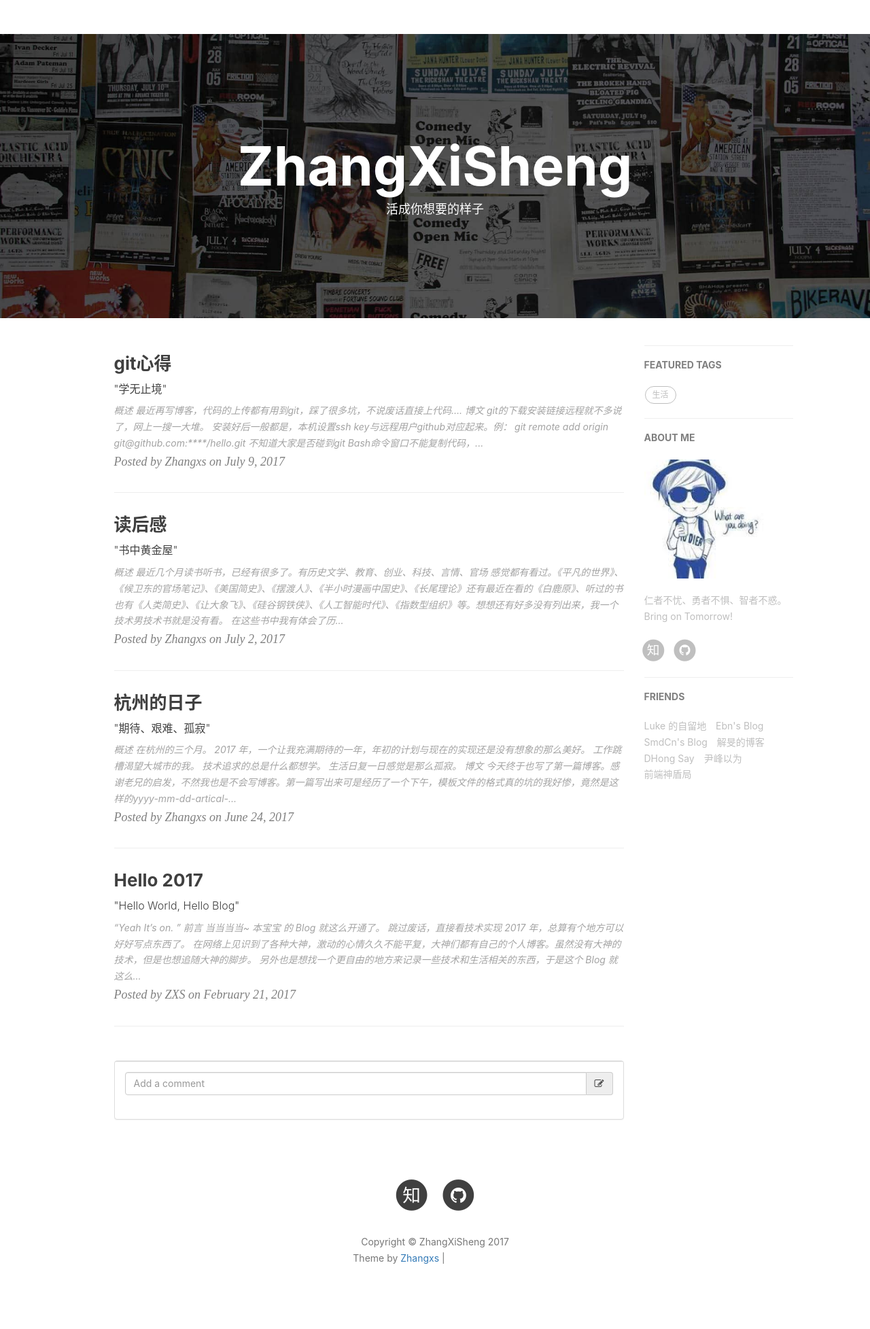
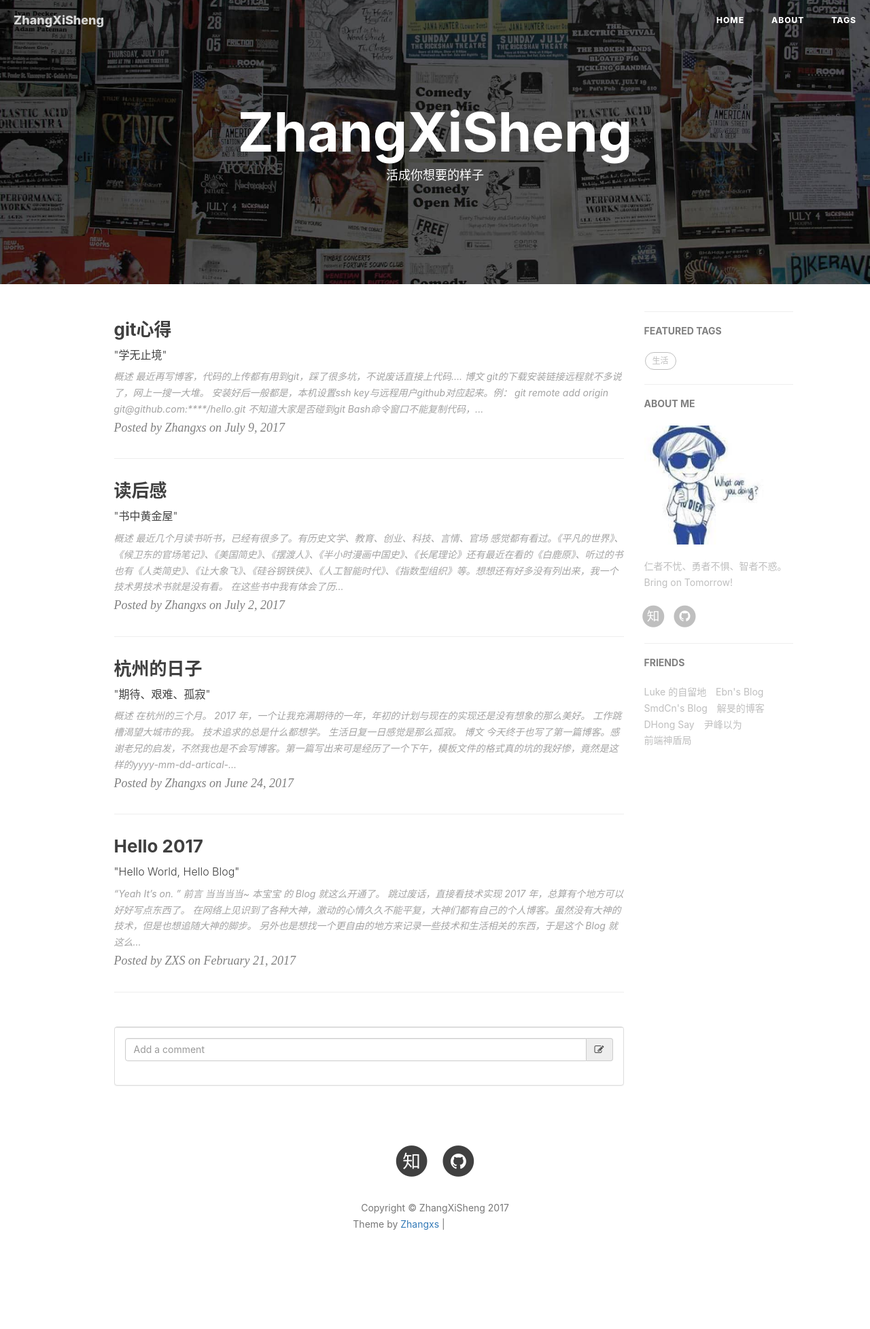
Before and after one commit to mrzhangxisheng/mrzhangxisheng.github.io, a Jekyll site: the page built from index.html, in a window 1280 px wide. Shown: the whole page at 68% size. Built offline with Jekyll 4.4.1, drawn with Linux system fonts in a browser that asks for light colours; nearby versions of some CDN libraries; the list of posts is cut into pages by our own code; comment, search, counter and statistics services are not loaded; after the commit the page ends 1905 px from its top, so only the background shows below that; grey boxes are pictures that could not be loaded.

Commit message:
Update mystyle.css

```diff
--- a/css/mystyle.css
+++ b/css/mystyle.css
@@ -1,115 +1,3 @@
-@media (min-width: 768px) {
-    #nav2 {
-        display: none;
-    }
-}
-
-#comments {
-    display: none;
-}
-
-/*
- * Base structure
- */
-
-
-/* Move down content because we have a fixed navbar that is 50px tall */
-
-body {
-    padding-top: 50px;
-}
-
-
-/*
- * Global add-ons
- */
-
-.sub-header {
-    padding-bottom: 10px;
-    border-bottom: 1px solid #eee;
-}
-
-
-/*
- * Top navigation
- * Hide default border to remove 1px line.
- */
-
-.navbar-fixed-top {
-    border: 0;
-}
-
-
-/*
- * Sidebar
- */
-
-
-/* Hide for mobile, show later */
-
-.sidebar {
-    display: none;
-}
-
-@media (min-width: 768px) {
-    .sidebar {
-        position: fixed;
-        top: 51px;
-        bottom: 0;
-        left: 0;
-        z-index: 1000;
-        display: block;
-        padding: 20px;
-        overflow-x: hidden;
-        overflow-y: auto;
-        /* Scrollable contents if viewport is shorter than content. */
-        background-color: #f5f5f5;
-        border-right: 1px solid #eee;
-    }
-}
-
-
-/* Sidebar navigation */
-
-.nav-sidebar {
-    margin-right: -21px;
-    /* 20px padding + 1px border */
-    margin-bottom: 20px;
-    margin-left: -20px;
-}
-
-.nav-sidebar>li>a {
-    padding-right: 20px;
-    padding-left: 20px;
-}
-
-.nav-sidebar>.active>a,
-.nav-sidebar>.active>a:hover,
-.nav-sidebar>.active>a:focus {
-    color: #fff;
-    background-color: #428bca;
-}
-
-
-/*
- * Main content
- */
-
-.main {
-    padding: 20px;
-}
-
-@media (min-width: 768px) {
-    .main {
-        padding-right: 40px;
-        padding-left: 40px;
-    }
-}
-
-.main .page-header {
-    margin-top: 0;
-}
-
 
 /*
  * Placeholder dashboard ideas
```
